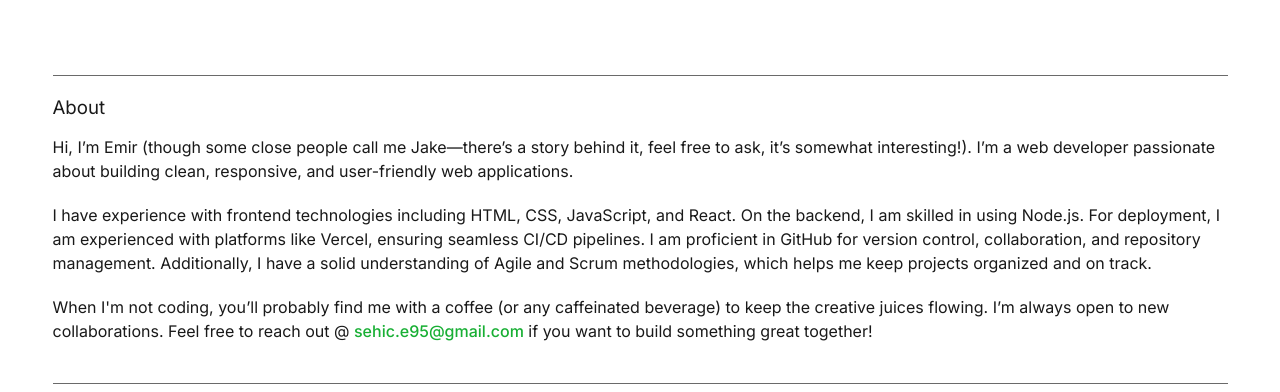
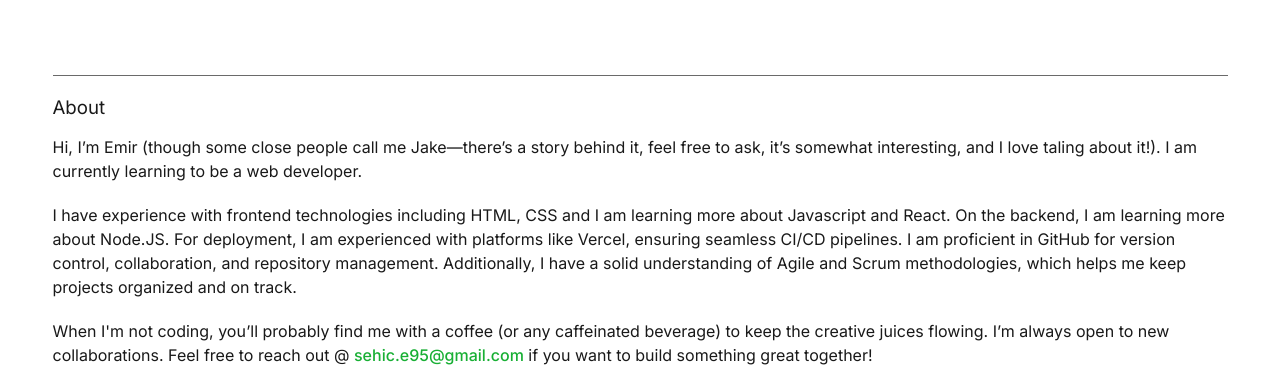
Before and after one commit to Emzahx/emirsehic.co, a plain HTML site: page index.html in a window 1280 px wide. Shown: the part 284-676 px from the top of the page. Drawn offline with Linux system fonts and the light colour scheme.

Commit message:
re-did the bio to make it less sheit

```diff
--- a/index.html
+++ b/index.html
@@ -65,12 +65,12 @@
         <div class="ab-content">
           <p>
             Hi, I’m Emir (though some close people call me Jake—there’s a story behind it, feel free to ask, it’s
-            somewhat interesting!). I’m a web developer passionate about building clean, responsive, and user-friendly
-            web applications.
+            somewhat interesting, and I love taling about it!). I am currently learning to be a web developer.
           </p>
           <p>
-            I have experience with frontend technologies including HTML, CSS, JavaScript, and React. On the backend, I
-            am skilled in using Node.js. For deployment, I am experienced with platforms like Vercel, ensuring seamless
+            I have experience with frontend technologies including HTML, CSS and I am learning more about Javascript and
+            React. On the backend, I am learning more about Node.JS. For deployment, I am experienced with platforms
+            like Vercel, ensuring seamless
             CI/CD pipelines. I am proficient in GitHub for version control, collaboration, and repository management.
             Additionally, I have a solid understanding of Agile and Scrum methodologies, which helps me keep projects
             organized and on track.
```
